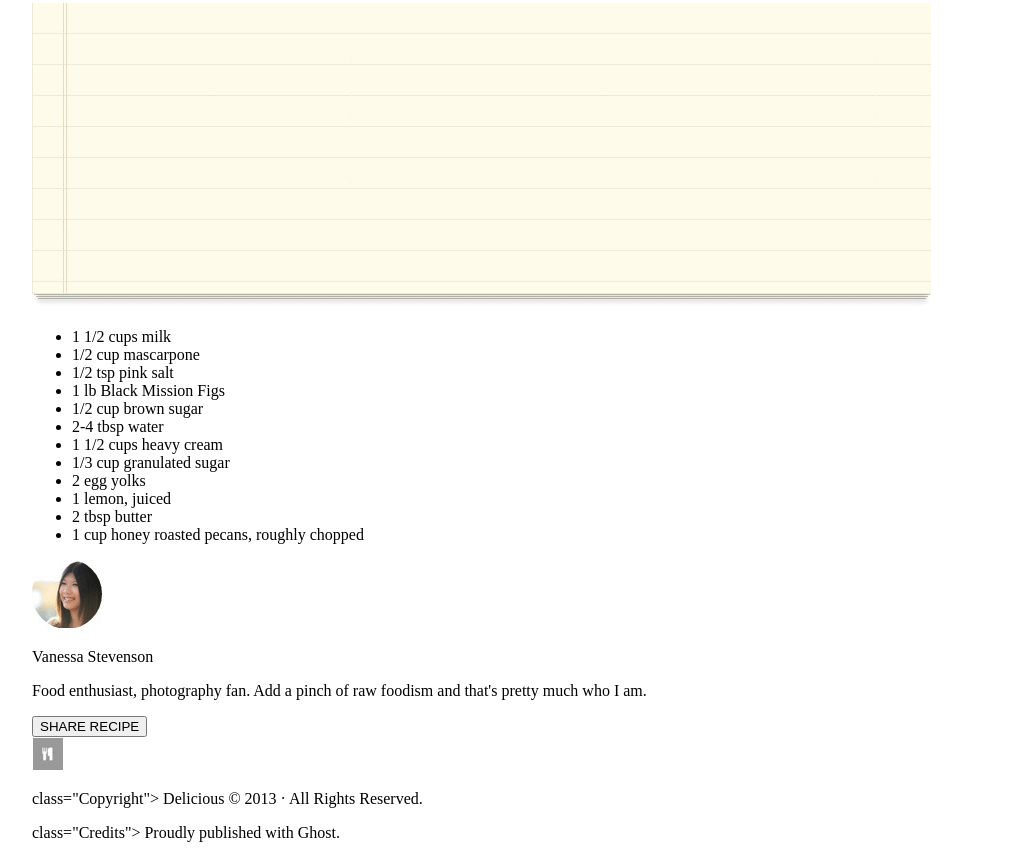
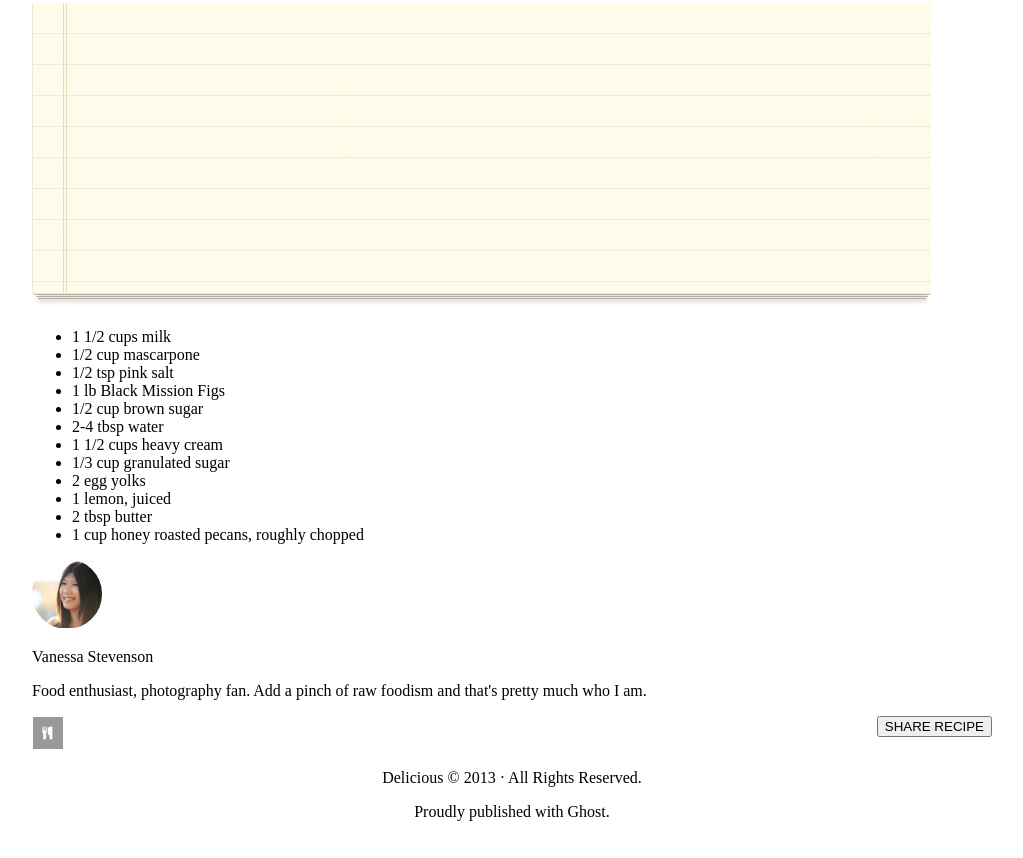
Before and after one commit to SamPG2017/Lab10-Wireframe-work, a plain HTML site: page index.html in a window 1280 px wide. Shown: the part 1110-1968 px from the top of the page, without its empty margins (128-1151 px from the left). After the commit the page ends 1947 px from the top, so only its background shows below. Drawn offline with Linux system fonts and the light colour scheme.

Commit message:
Got the footer center aligned

```diff
--- a/css/style.css
+++ b/css/style.css
@@ -69,3 +69,23 @@ section .ingredient-list ul .strike li {
   content: "&#9745";
   margin-right:5px;
 }
+
+button {
+  float: right;
+}
+
+footer div.greyline img .small-logo {
+  display: block;
+  margin-left: auto;
+  margin-right: auto;
+  width: 40%;
+}
+
+footer p.Copyright {
+  text-align:center;
+  /* \00B7 in CSS */
+}
+
+footer p.Credits {
+  text-align:center;
+}
--- a/index.html
+++ b/index.html
@@ -100,9 +100,9 @@
         <img src="img/small-logo.png" />
     <div class="greyline2"> </div>
 
-      <p> class="Copyright"> Delicious &copy; 2013 &middot; All Rights Reserved.     </p>
+      <p class="Copyright"> Delicious &copy; 2013 &middot; All Rights Reserved.     </p>
       <!-- \00B7 in CSS  -->
-      <p> class="Credits"> Proudly published with Ghost. </p>
+      <p class="Credits"> Proudly published with Ghost. </p>
 
   </footer>
 </body>
```
